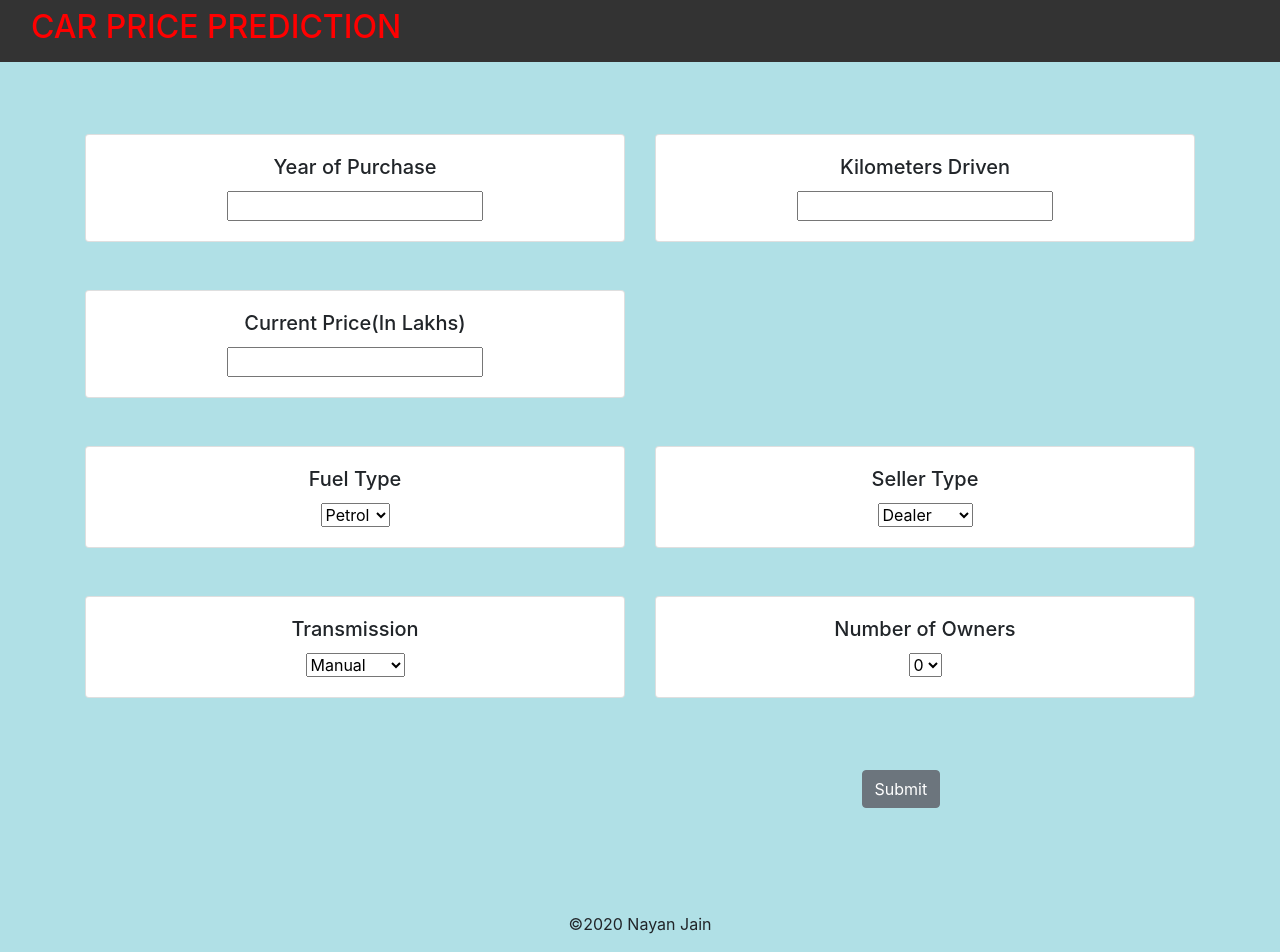
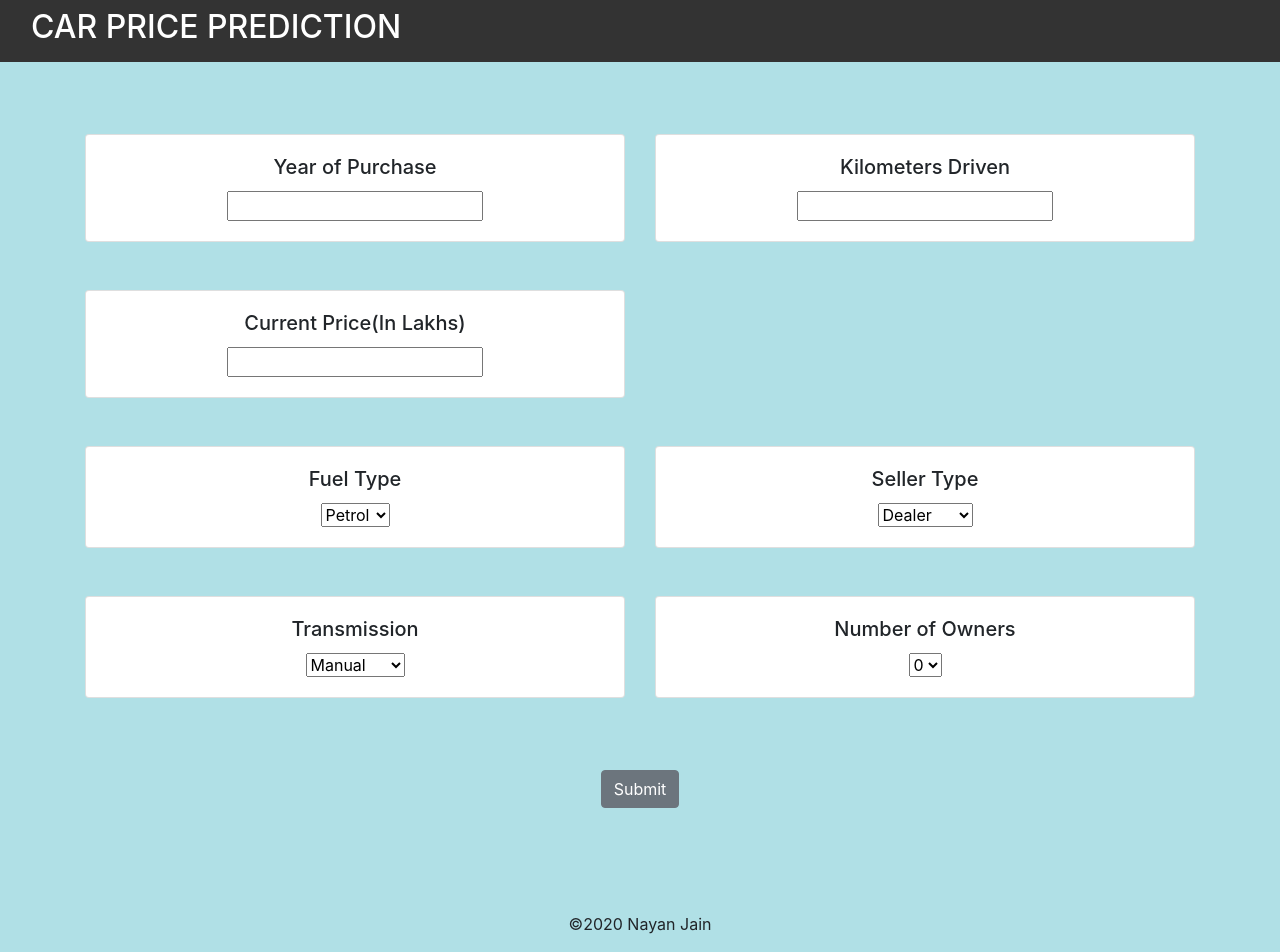
Before and after one commit to nayan2112/Car-Price-Prediction, a Flask app: page / in a window 1280 px wide. Run offline with Flask 2, Linux system fonts and the light colour scheme; parts of the project's set-up code (start-up, migrations or seed data) failed here and were passed over; some libraries are stand-ins or nearby versions.

Commit message:
Update index.html

```diff
--- a/template/index.html
+++ b/template/index.html
@@ -25,7 +25,7 @@
         <div class="container-fluid">
             <div class="navbar-header">
 
-                <h2 style="color:red;">CAR PRICE PREDICTION</h2>
+                <h2 style="color:white;" style="text-align:center">CAR PRICE PREDICTION</h2>
             </div>
         </div>
     </nav>
@@ -150,7 +150,7 @@
             <br>
             <br>
             <!-- Submit -->
-            <input type="submit" value="Submit" class="btn btn-secondary" style="margin-left: 47%">
+            <input type="submit" value="Submit" class="btn btn-secondary">
         </form>
 
 
```
